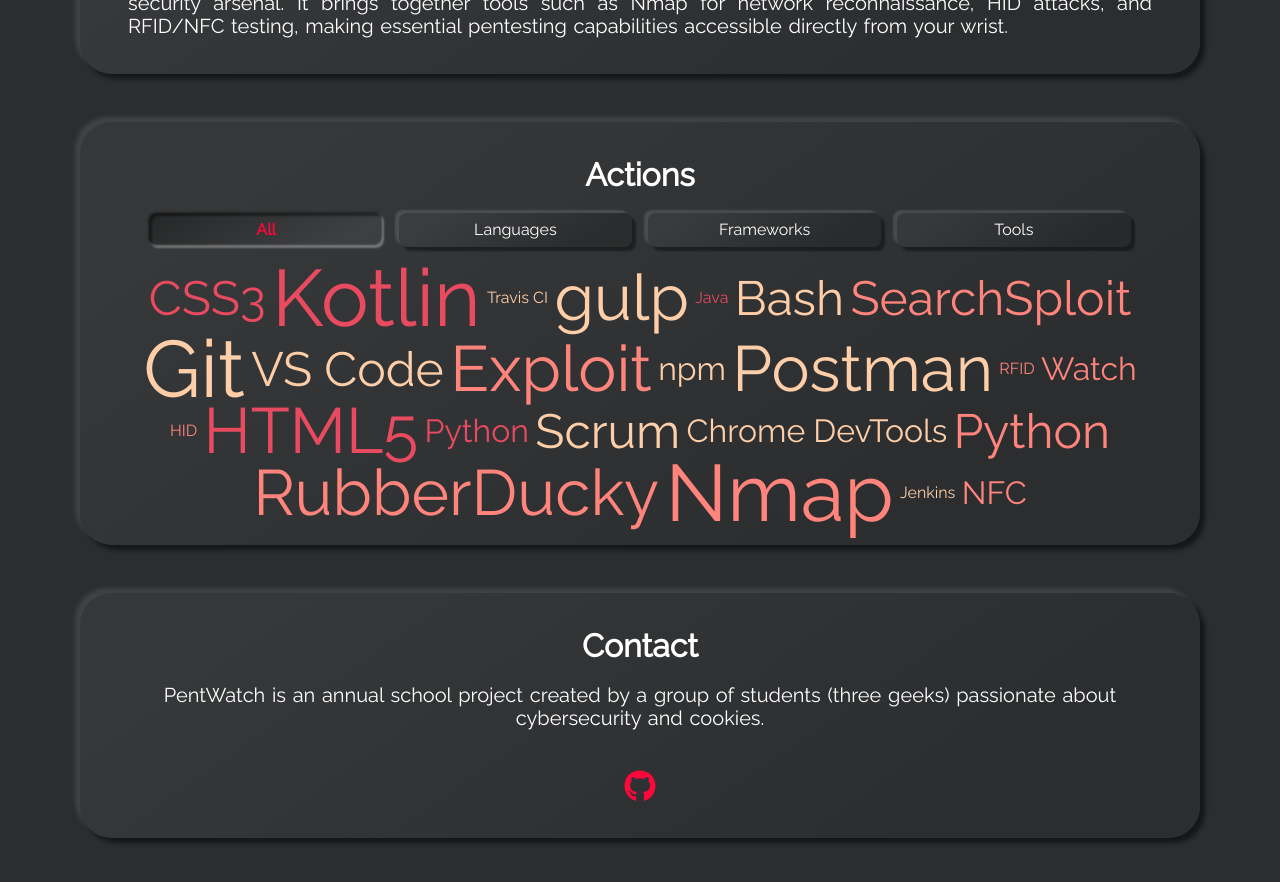
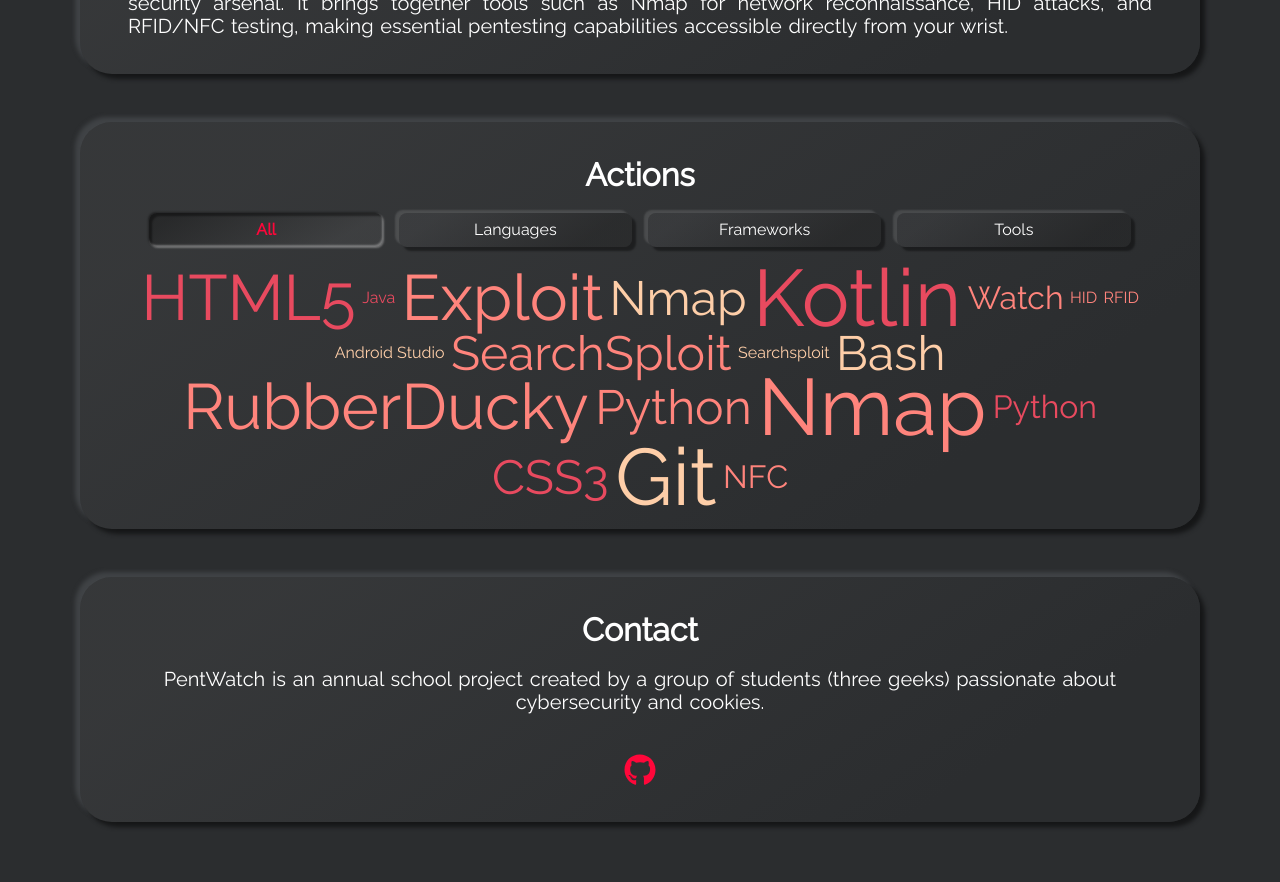
Before and after one commit to PentWatch/pentwatch.github.io, a Jekyll site: the page built from index.html, in a window 1280 px wide and 900 px high, scrolled down 1182 px. Shown: the top 882 px of the window. Built offline with Jekyll 4.4.1, drawn with Linux system fonts in a browser that asks for light colours.

Commit message:
Update skills-tools.yml

```diff
--- a/_data/skills-tools.yml
+++ b/_data/skills-tools.yml
@@ -11,26 +11,11 @@
 - name: Bash
   weight: 3
 
-- name: Scrum
+- name: Nmap
   weight: 3
 
-- name: Travis CI
+- name: Searchsploit
   weight: 1
 
-- name: Jenkins
+- name: Android Studio
   weight: 1
-
-- name: Chrome DevTools
-  weight: 2
-
-- name: npm
-  weight: 2
-
-- name: gulp
-  weight: 4
-
-- name: VS Code
-  weight: 3
-
-- name: Postman
-  weight: 4
```
